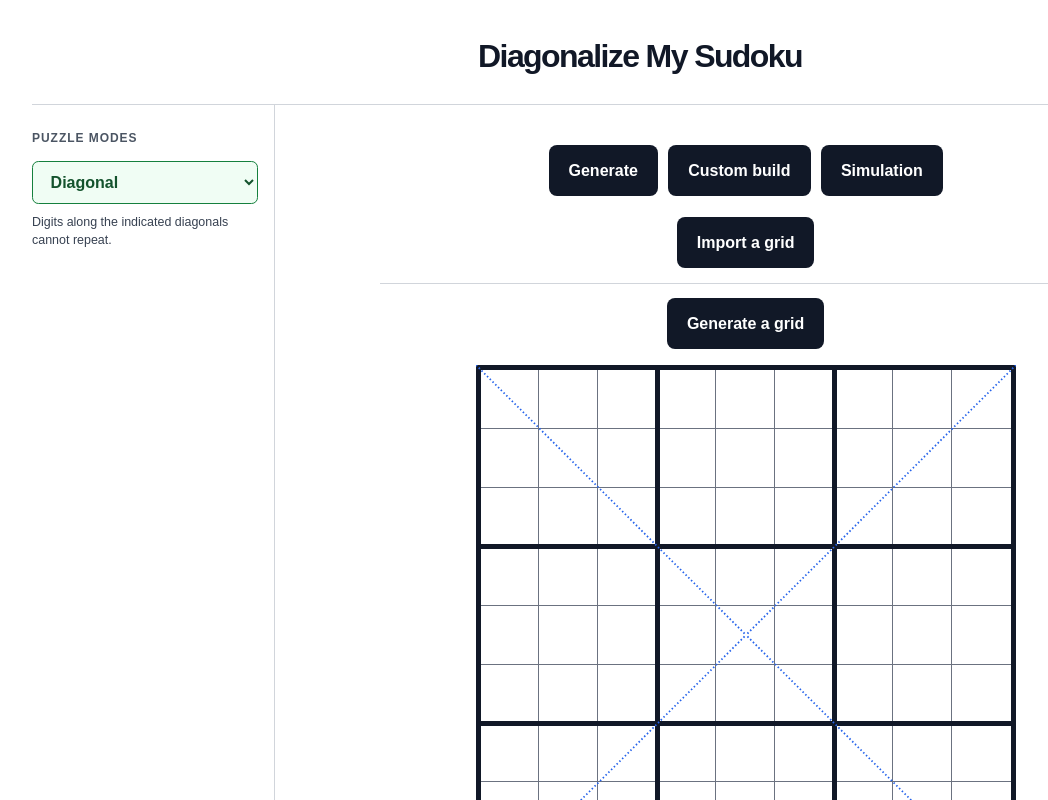
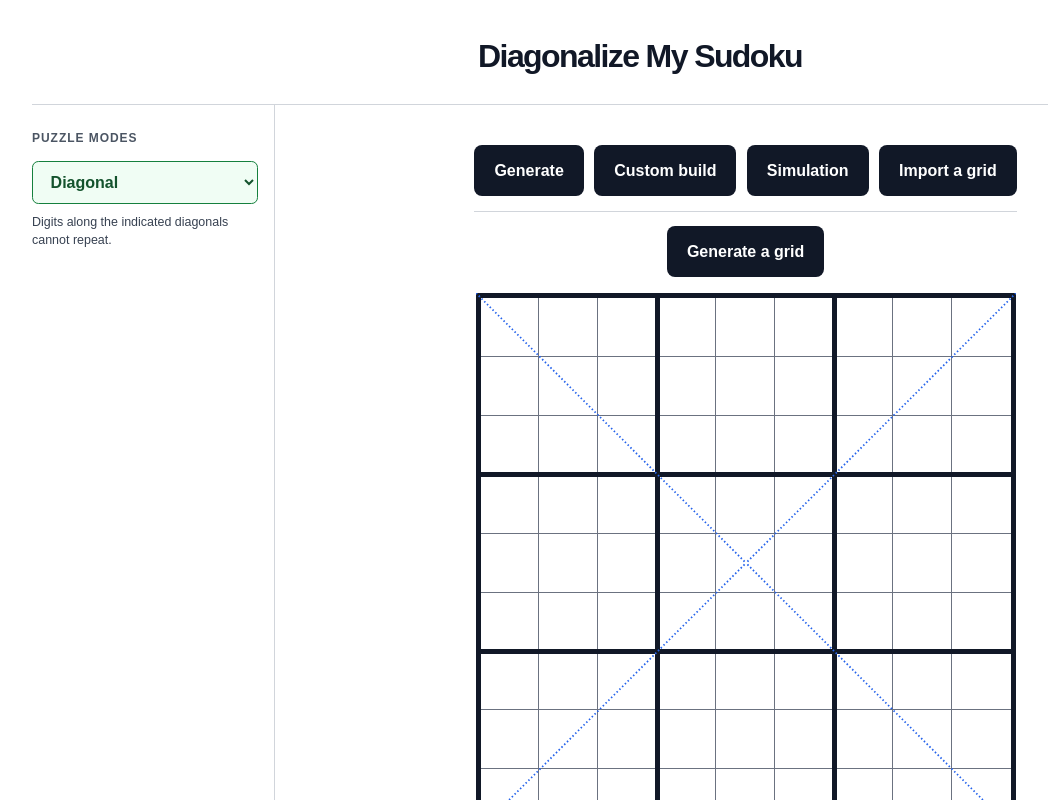
Before and after one commit to nahiphog/Diagonal-or-not, a Next.js app: page / in a window 1280 px wide. Shown: the top 800 px of the page, without its empty margins (32-1080 px from the left). Built offline with nearby package versions, Linux system fonts and the light colour scheme.

Commit message:
new flexbox

```diff
--- a/app/globals.css
+++ b/app/globals.css
@@ -34,10 +34,10 @@ h1 { margin: 0; font-size: clamp(1.5rem, 3.5vw, 2rem); font-weight: 700; letter-
 .diagonal-guides line { stroke: #2563eb; stroke-width: 1.8; stroke-dasharray: 1.5 2.4; vector-effect: non-scaling-stroke; }
 .diagonal-guides line.diagonal-active { stroke: #16a34a; }
 .generate-button { margin-top: 2rem; border: 0; border-radius: 0.5rem; padding: 0.85rem 1.25rem; background: #111827; color: #fff; font-size: 1rem; font-weight: 700; cursor: pointer; }
-.puzzle-actions { display: flex; flex-wrap: wrap; justify-content: center; gap: 0.65rem; margin: 1rem 0; }
+.puzzle-actions { display: flex; flex-direction: column; align-items: center; gap: 0.65rem; margin: 1rem 0; }
+.puzzle-actions-tabs { display: flex; flex-wrap: wrap; justify-content: center; gap: 0.65rem; }
 .puzzle-actions .generate-button { margin-top: 0; }
 .puzzle-actions-divider { width: 100%; border: none; border-top: 1px solid #d1d5db; margin: 0.25rem 0; }
-.puzzle-actions-break { flex-basis: 100%; width: 0; height: 0; overflow: hidden; }
 .build-button { background: #166534; }
 .build-button:hover:not(:disabled) { background: #15803d; }
 .halt-button { border: 1px solid #b91c1c; border-radius: 0.5rem; padding: 0.85rem 1.1rem; background: #fff; color: #b91c1c; font: inherit; font-weight: 700; cursor: pointer; }
--- a/app/page.tsx
+++ b/app/page.tsx
@@ -1286,11 +1286,12 @@ export default function Home({ initialMode = "diagonal", showQueenSimulation = f
         </aside>
         <div className="workspace">
       <div className="puzzle-actions">
-        <button className={`generate-button simulation-link ${diagonalTab === "generate" ? "active" : ""}`} onClick={() => setDiagonalTab("generate")}>Generate</button>
-        <button className={`generate-button simulation-link ${diagonalTab === "custom-build" ? "active" : ""}`} onClick={() => setDiagonalTab("custom-build")}>Custom build</button>
-        <button className={`generate-button simulation-link ${diagonalTab === "simulation" ? "active" : ""}`} onClick={() => setDiagonalTab("simulation")}>Simulation</button>
-        <div className="puzzle-actions-break"></div>
-        <button className={`generate-button simulation-link ${diagonalTab === "import" ? "active" : ""}`} onClick={() => setDiagonalTab("import")}>Import a grid</button>
+        <div className="puzzle-actions-tabs">
+          <button className={`generate-button simulation-link ${diagonalTab === "generate" ? "active" : ""}`} onClick={() => setDiagonalTab("generate")}>Generate</button>
+          <button className={`generate-button simulation-link ${diagonalTab === "custom-build" ? "active" : ""}`} onClick={() => setDiagonalTab("custom-build")}>Custom build</button>
+          <button className={`generate-button simulation-link ${diagonalTab === "simulation" ? "active" : ""}`} onClick={() => setDiagonalTab("simulation")}>Simulation</button>
+          <button className={`generate-button simulation-link ${diagonalTab === "import" ? "active" : ""}`} onClick={() => setDiagonalTab("import")}>Import a grid</button>
+        </div>
         <hr className="puzzle-actions-divider" />
         {diagonalTab === "generate" && <button className="generate-button" onClick={generate} disabled={isBuilding}>Generate a grid</button>}
         {diagonalTab === "custom-build" && <>
```
